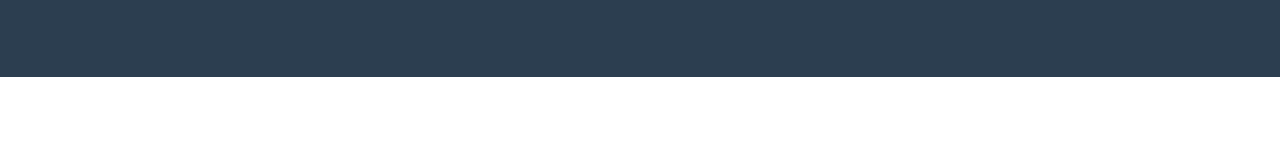
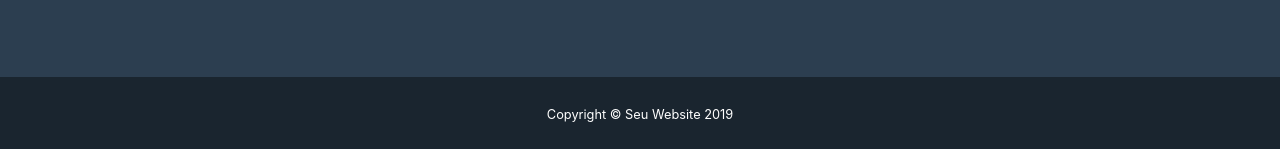
Before and after one commit to JhonatanMatias/projeto-freelancer-bootstrap4, a website with bundled scripts: page index.html in a window 1280 px wide. Shown: the part 2814-2963 px from the top of the page. Before the commit the page ends 2891 px from the top, so only its background shows below. Built offline with nearby package versions, Linux system fonts and the light colour scheme.

Commit message:
- Adicionado o copyright estilizado.

```diff
--- a/index.html
+++ b/index.html
@@ -272,6 +272,12 @@
 		</div>
 	</footer>
 
+	<div class="copyright py-4 text-center text-white">
+		<div class="container">
+			<small>Copyright &copy; Seu Website 2019</small>
+		</div>
+	</div>
+
 	<!-- Modals -->
 
 	<!-- Modal 1 -->
--- a/scss/_footer.scss
+++ b/scss/_footer.scss
@@ -7,3 +7,8 @@
 	background-color: $secondary;
 	color: $white
 }
+
+.copyright {
+
+	background-color: darken($secondary,10%)
+}
```
Also changed, not shown: css/freelancer.css, css/freelancer.min.css.
